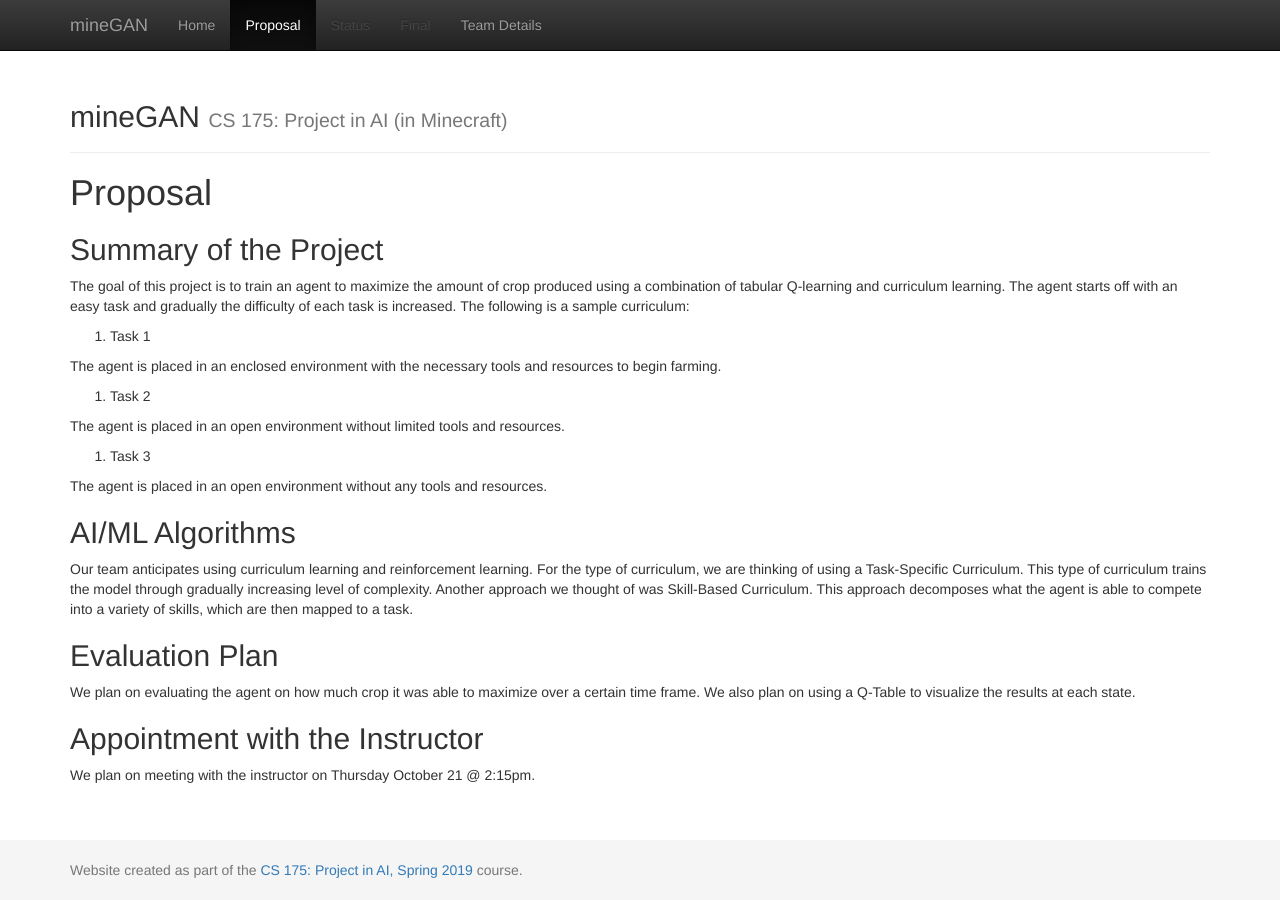
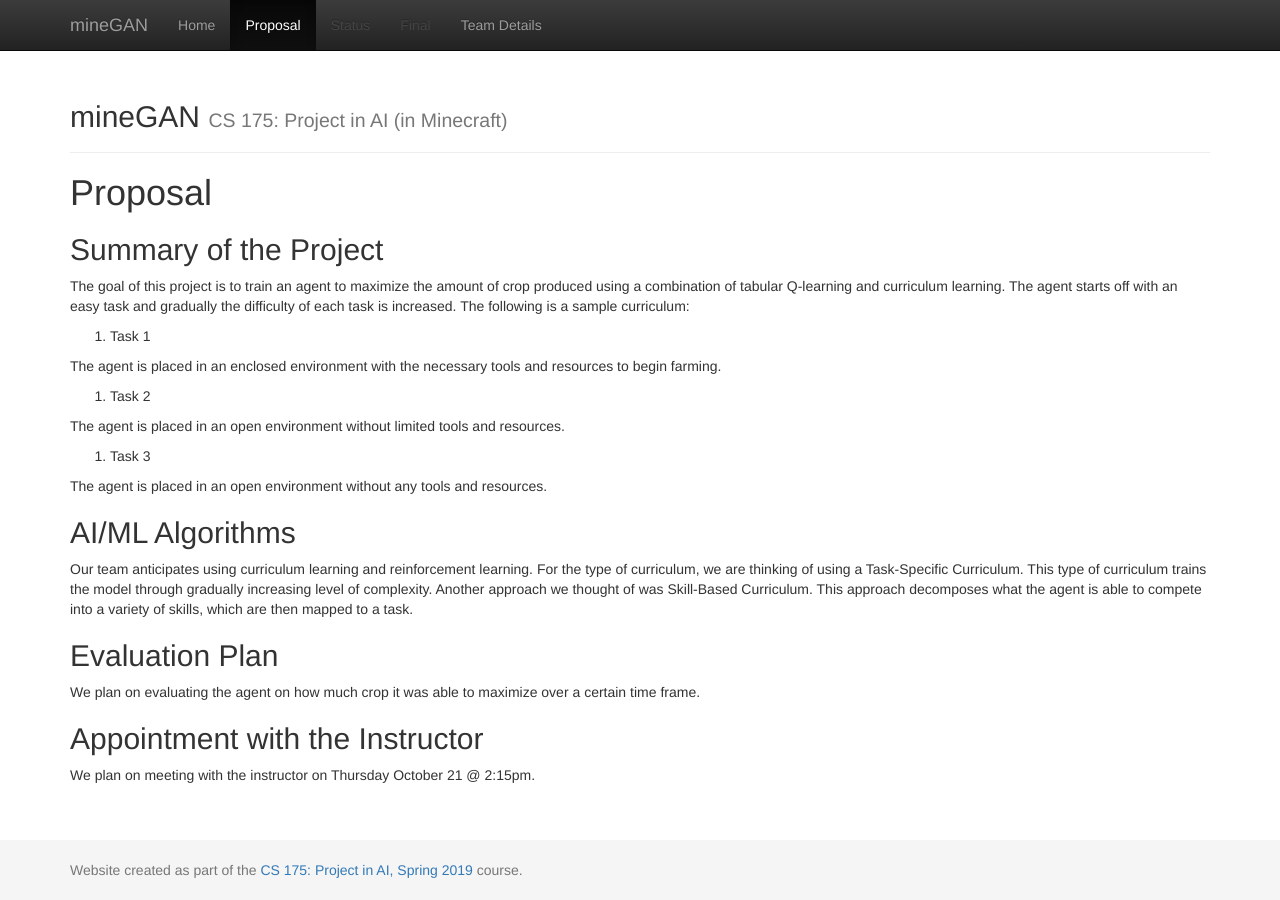
Before and after one commit to erikchomez/TheRealFarmerJohn, a Jekyll site: the page built from docs/proposal.md, in a window 1280 px wide. Built offline with Jekyll 4.4.1, drawn with Linux system fonts in a browser that asks for light colours.

Commit message:
Update proposal.md

```diff
--- a/docs/proposal.md
+++ b/docs/proposal.md
@@ -28,7 +28,7 @@ Our team anticipates using curriculum learning and reinforcement learning. For t
 
 ## Evaluation Plan
 
-We plan on evaluating the agent on how much crop it was able to maximize over a certain time frame. We also plan on using a Q-Table to visualize the results at each state.
+We plan on evaluating the agent on how much crop it was able to maximize over a certain time frame.
 
 ## Appointment with the Instructor
 
```
